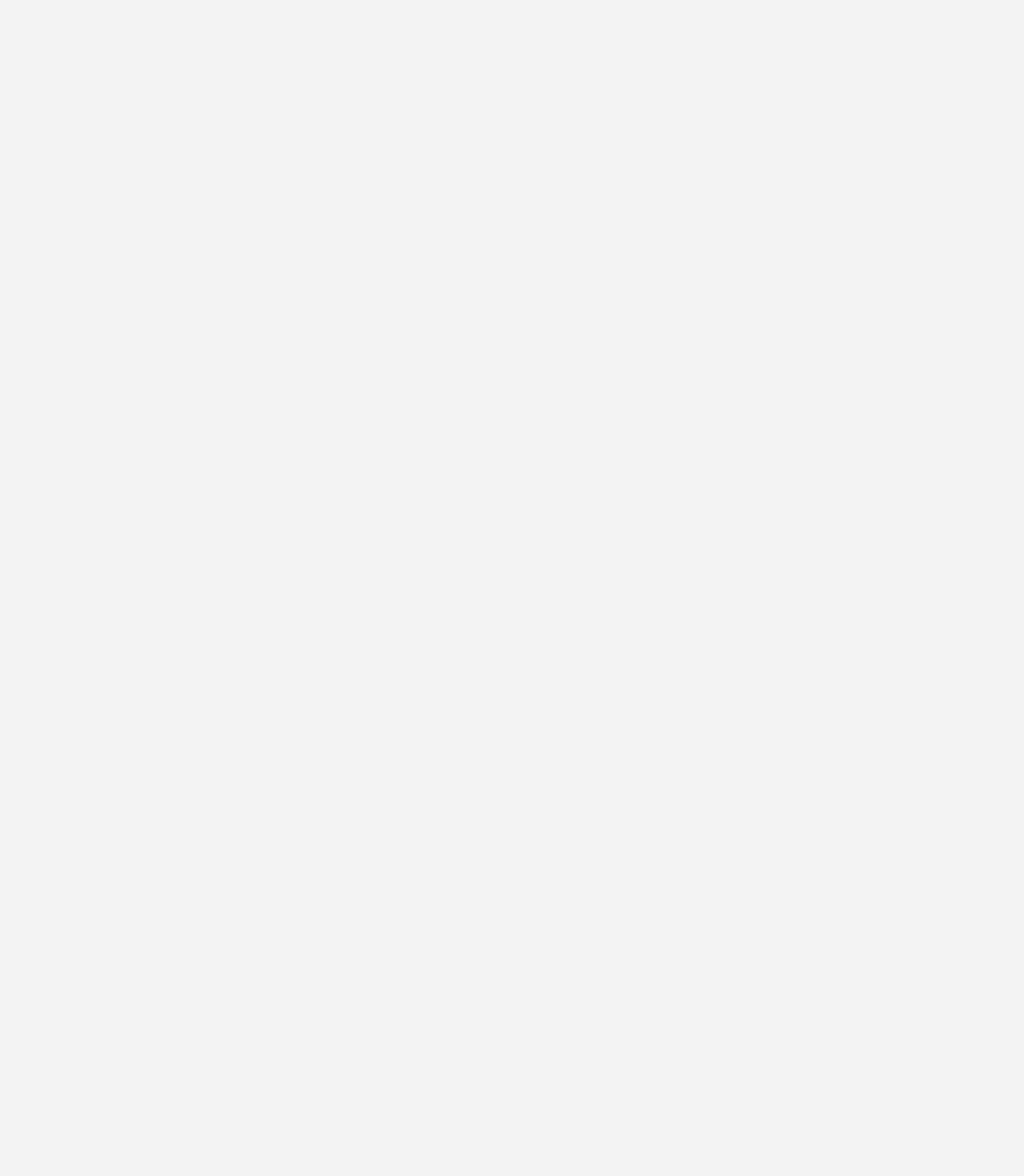
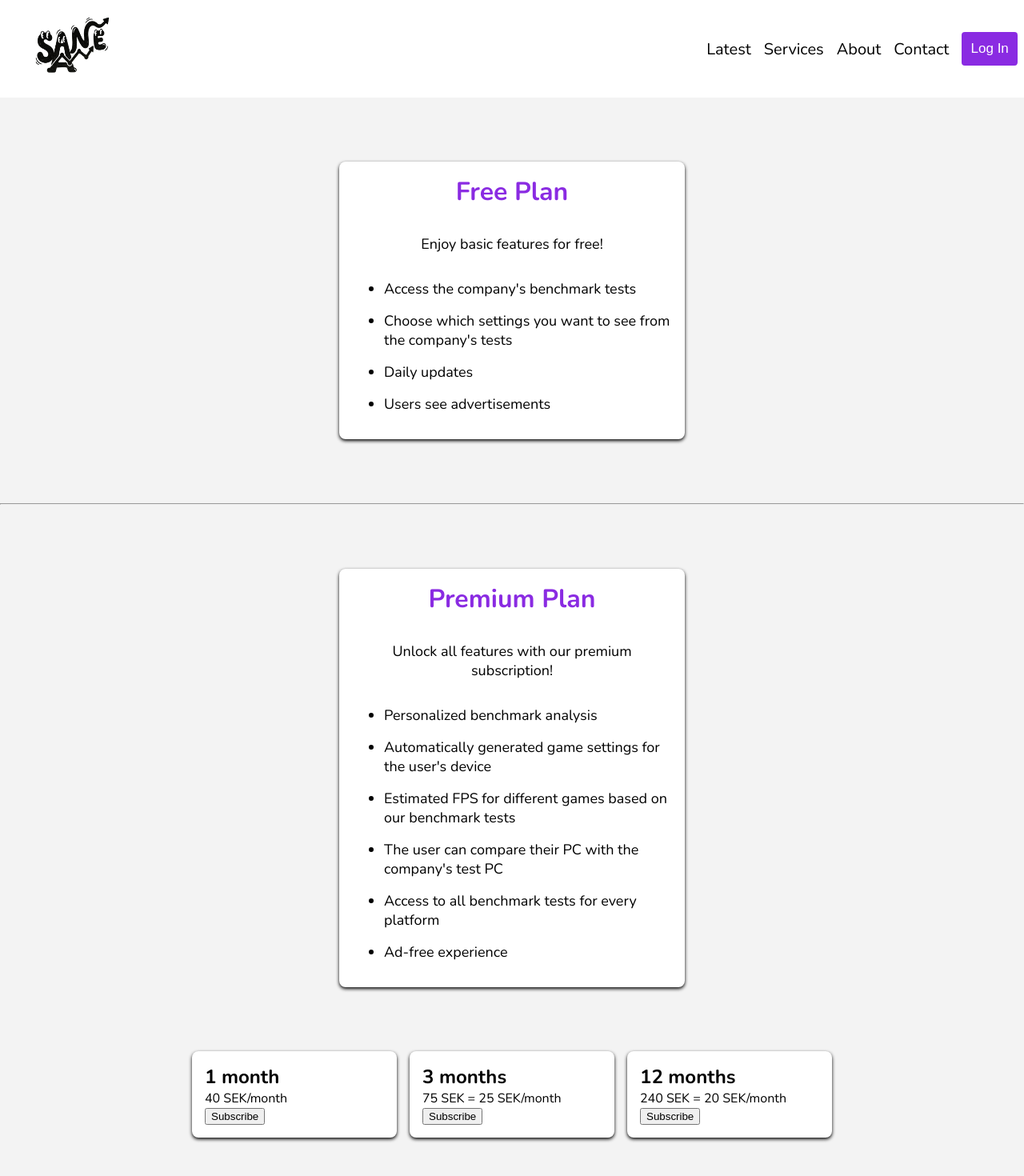
Before and after one commit to TapasPulis/SANE_Benchmarks, a React (Vite) app: page /services in a window 1280 px wide. Before the commit this address had no page. Shown: the top 1470 px of the page at 80% size. Before the commit the page ends 800 px from the top, so only its background shows below. Built offline with nearby package versions, Linux system fonts and the light colour scheme.

Commit message:
Added a service page with the plans

```diff
--- a/src/App.tsx
+++ b/src/App.tsx
@@ -4,6 +4,7 @@ import HomePage from "./pages/home.page";
 import AboutPage from "./pages/about.page";
 import ContactPage from "./pages/contact.page";
 import LoginPage from "./pages/login.page";
+import ServicePage from "./pages/service.page";
 
 function App() {
   return (
@@ -14,6 +15,7 @@ function App() {
           <Route path="/about" element={<AboutPage />} />
           <Route path="/contact" element={<ContactPage />} />
           <Route path="/login" element={<LoginPage />} />
+          <Route path="/services" element={<ServicePage />} />
         </Route>
       </Routes>
     </>
--- a/src/index.css
+++ b/src/index.css
@@ -220,8 +220,96 @@ body {
   background-color: #333;
 }
 
+/* Service page styles */
+
+.freePlan {
+  background-color: white;
+  padding: 1rem;
+  border-radius: 8px;
+  box-shadow: 0 2px 4px black;
+  display: block;
+  transition:
+    transform 0.3s ease,
+    box-shadow 0.3s ease;
+  max-width: 400px;
+  margin: 5rem auto;
+}
+
+.freePlan h1 {
+  font-family: "Nunito", sans-serif;
+  color: blueviolet;
+  text-align: center;
+  margin-bottom: 2rem;
+}
+
+.freePlan p {
+  text-align: center;
+  font-size: 18px;
+  margin-bottom: 2rem;
+}
+
+.freePlan li {
+  margin-top: 1rem;
+  font-size: 18px;
+  margin-bottom: 1rem;
+}
+
+.premiumPlan {
+  background-color: white;
+  padding: 1rem;
+  border-radius: 8px;
+  box-shadow: 0 2px 4px black;
+  display: block;
+  transition:
+    transform 0.3s ease,
+    box-shadow 0.3s ease;
+  max-width: 400px;
+  margin: 5rem auto;
+}
+
+.premiumPlan h1 {
+  font-family: "Nunito", sans-serif;
+  color: blueviolet;
+  text-align: center;
+  margin-bottom: 2rem;
+}
+
+.premiumPlan p {
+  text-align: center;
+  font-size: 18px;
+  margin-bottom: 2rem;
+}
+
+.premiumPlan li {
+  margin-top: 1rem;
+  font-size: 18px;
+  margin-bottom: 1rem;
+}
+
+.subscriptionsContainer {
+  display: grid;
+  grid-template-columns: repeat(3, 1fr);
+  gap: 1rem;
+  margin: 5rem 15rem;
+  max-width: 1200px;
+}
+
+.subscriptionsContainer .subscriptionCard {
+  background-color: white;
+  padding: 1rem;
+  border-radius: 8px;
+  box-shadow: 0 2px 4px black;
+  display: block;
+  transition:
+    transform 0.3s ease,
+    box-shadow 0.3s ease;
+}
+.subscriptionsContainer .subscriptionCard:hover {
+  transform: scale(1.01);
+  box-shadow: 0 4px 8px black;
+}
+
 /* Footer component styles */
-
 .footerContainer footer {
   padding: 1rem;
   text-align: center;
--- /dev/null
+++ b/src/pages/service.page.tsx
@@ -0,0 +1,55 @@
+const ServicePage = () => {
+  return (
+    <div>
+      <div className="freePlan">
+        <h1>Free Plan</h1>
+        <p>Enjoy basic features for free!</p>
+        <ul>
+          <li>Access the company's benchmark tests</li>
+          <li>
+            Choose which settings you want to see from the company's tests
+          </li>
+          <li>Daily updates</li>
+          <li>Users see advertisements</li>
+        </ul>
+      </div>
+      <hr />
+      <div className="premiumPlan">
+        <h1>Premium Plan</h1>
+        <p>Unlock all features with our premium subscription!</p>
+        <ul>
+          <li>Personalized benchmark analysis</li>
+          <li>Automatically generated game settings for the user's device</li>
+          <li>
+            Estimated FPS for different games based on our benchmark tests
+          </li>
+          <li>The user can compare their PC with the company's test PC</li>
+          <li>Access to all benchmark tests for every platform</li>
+          <li>Ad-free experience</li>
+        </ul>
+      </div>
+      <div className="subscriptionsContainer">
+        <div className="subscriptionCard">
+          <h2>1 month</h2>
+          <p>40 SEK/month</p>
+
+          <button>Subscribe</button>
+        </div>
+        <div className="subscriptionCard">
+          <h2>3 months</h2>
+          <p>75 SEK = 25 SEK/month</p>
+
+          <button>Subscribe</button>
+        </div>
+        <div className="subscriptionCard">
+          <h2>12 months</h2>
+          <p>240 SEK = 20 SEK/month</p>
+
+          <button>Subscribe</button>
+        </div>
+      </div>
+    </div>
+  );
+};
+
+export default ServicePage;
```
